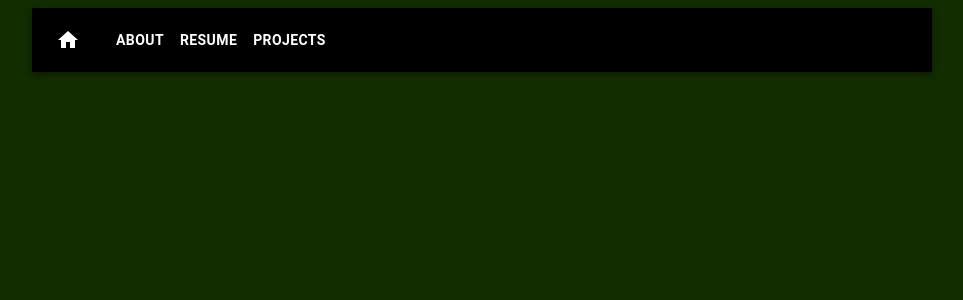
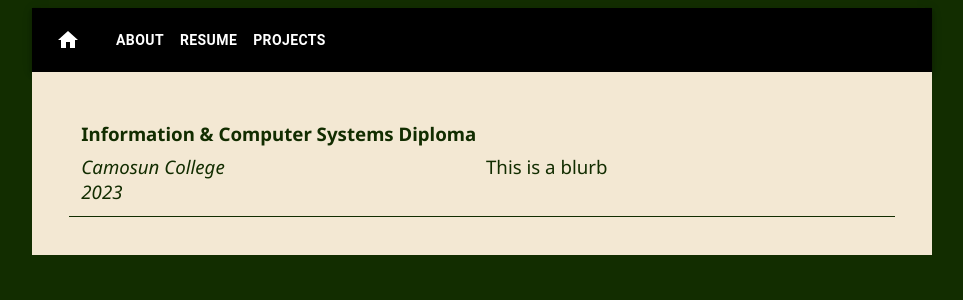
Before and after one commit to dbarkowsky/dbarkowsky.github.io, a Next.js app: page /resume in a window 1280 px wide. Shown: the top 300 px of the page, without its empty margins (158-1121 px from the left). Built offline with nearby package versions, Linux system fonts and the light colour scheme.

Commit message:
Tidy files. EducationBlock component

```diff
--- a/src/app/about/page.jsx
+++ b/src/app/about/page.jsx
@@ -2,8 +2,8 @@
 
 import Grid from '@mui/material/Unstable_Grid2';
 import colours from '../../components/Colours';
-import HighlightBox from '@/components/HighlightBox';
-import HighlightBoxVideo from '@/components/HighlightBoxVideo';
+import HighlightBox from '@/components/common/HighlightBox';
+import HighlightBoxVideo from '@/components/common/HighlightBoxVideo';
 
 const About = () => {
     return (
--- a/src/app/landing/page.jsx
+++ b/src/app/landing/page.jsx
@@ -1,7 +1,7 @@
 "use client"
 import { Typography } from '@mui/material';
 import colours from '../../components/Colours';
-import CentreButton from '@/components/CentreButton';
+import CentreButton from '@/components/common/CentreButton';
 
 const Landing = () => {
     const splashBackgroundStyle = {
--- a/src/app/resume/page.jsx
+++ b/src/app/resume/page.jsx
@@ -1,3 +1,28 @@
-const Resume = () => <p>Resume</p>
+"use client"
+
+import Grid from '@mui/material/Unstable_Grid2';
+import colours from '../../components/Colours';
+import EducationBlock from '@/components/resume/EducationBlock';
+
+const Resume = () => {
+    return (
+        <Grid container spacing={2} padding="2em" sx={{
+            backgroundColor: colours.lightBackground,
+            margin: 0,
+        }}>
+        <Grid xs={12} sx={{
+            borderBottom: `1px solid ${colours.darkBackground}`
+        }}>
+            <EducationBlock
+                certificate={"Information & Computer Systems Diploma"}
+                issuer={"Camosun College"}
+                date={"2023"}
+                blurb={"This is a blurb"}
+            />
+        </Grid>
+
+        </Grid>
+    );
+}
 
 export default Resume;
--- a/src/components/CentreButton.jsx
+++ b/src/components/common/CentreButton.jsx
@@ -1,5 +1,5 @@
 import { Typography, Button } from "@mui/material";
-import colours from './Colours';
+import colours from '../Colours';
 
 const CentreButton = ({text}) => {
     const ButtonStyle = {
--- a/src/components/HighlightBox.jsx
+++ b/src/components/common/HighlightBox.jsx
@@ -1,5 +1,5 @@
 import { Box } from '@mui/material';
-import colours from './Colours';
+import colours from '../Colours';
 
 
 const HighlightBox = ({title, text, imgSrc}) => {
--- a/src/components/HighlightBoxVideo.jsx
+++ b/src/components/common/HighlightBoxVideo.jsx
@@ -1,5 +1,5 @@
 import { Box } from '@mui/material';
-import colours from './Colours';
+import colours from '../Colours';
 
 
 const HighlightBoxVideo = ({title, text, videoSrc}) => {
--- /dev/null
+++ b/src/components/resume/EducationBlock.jsx
@@ -0,0 +1,21 @@
+import Grid from '@mui/material/Unstable_Grid2';
+
+const EducationBlock = ({certificate, issuer, date, blurb}) => {
+    return (
+        <Grid container spacing={1} sx={{
+            margin: 0
+        }}>
+            <Grid xs={12}>
+                <h4 style={{ fontWeight: '600', margin: '0 auto' }}>{certificate}</h4>
+            </Grid>
+            <Grid xs={12} md={6} sx={{ fontStyle: 'italic' }}>
+              {issuer}<br/>{date}
+            </Grid>
+            <Grid xs={12} md={6}>
+                {blurb}
+            </Grid>
+        </Grid>
+    );
+}
+
+export default EducationBlock;
```
